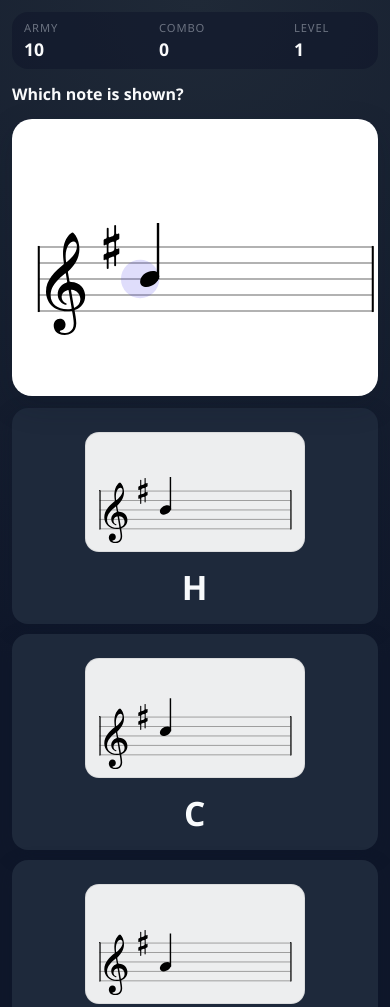
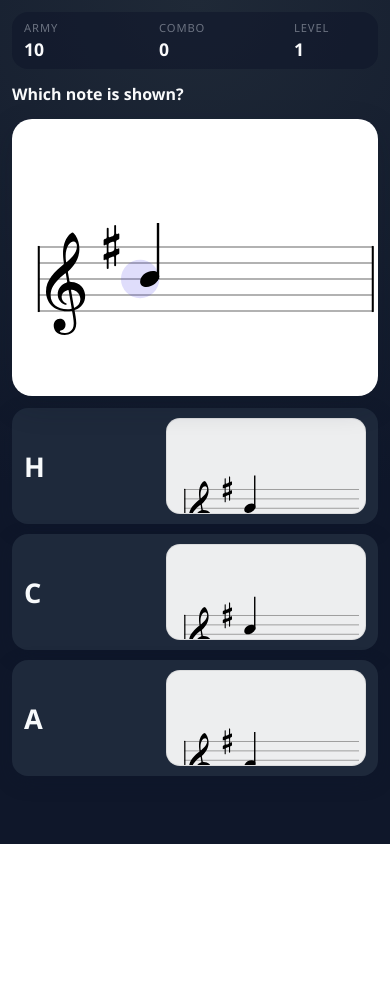
Before and after one commit to sovadn/static-web-game-codex, a website: page index.html in a window 390 px wide. Shown: the top 1007 px of the page. After the commit the page ends 844 px from the top, so only its background shows below. Drawn offline with Linux system fonts and the light colour scheme.

Commit message:
Stack answer lanes and align labels left

```diff
--- a/game.js
+++ b/game.js
@@ -420,13 +420,17 @@ function renderLaneNotation({ containerEl, clef, keySig, noteKey }) {
 
   containerEl.innerHTML = "";
   const renderer = new VF.Renderer(containerEl, VF.Renderer.Backends.SVG);
-  const width = containerEl.clientWidth || 200;
-  const height = containerEl.clientHeight || 120;
+  const width = containerEl.clientWidth || 220;
+  const height = containerEl.clientHeight || 130;
   renderer.resize(width, height);
   const context = renderer.getContext();
-  const staffWidth = Math.max(160, Math.min(width - 16, 220));
-  const staffX = Math.max(6, (width - staffWidth) / 2);
-  const staffY = 18;
+  const scale = 0.84;
+  context.scale(scale, scale);
+  const scaledWidth = width / scale;
+  const scaledHeight = height / scale;
+  const staffWidth = Math.max(180, Math.min(scaledWidth - 24, 240));
+  const staffX = Math.max(12, (scaledWidth - staffWidth) / 2);
+  const staffY = Math.max(32, (scaledHeight - 90) / 2 + 12);
   const stave = new VF.Stave(staffX, staffY, staffWidth);
   stave.addClef(clef).addKeySignature(keySig);
   stave.setContext(context).draw();
@@ -441,6 +445,7 @@ function renderLaneNotation({ containerEl, clef, keySig, noteKey }) {
   const svg = containerEl.querySelector("svg");
   if (svg) {
     svg.setAttribute("preserveAspectRatio", "xMidYMid meet");
+    svg.setAttribute("viewBox", `0 0 ${width} ${height}`);
   }
 }
 
--- a/styles.css
+++ b/styles.css
@@ -137,11 +137,12 @@ main {
   display: flex;
   flex-direction: column;
   gap: 10px;
+  width: 100%;
 }
 
 .lane {
   width: 100%;
-  padding: 16px 14px 18px;
+  padding: 14px 16px;
   border-radius: 16px;
   border: none;
   background: #1e293b;
@@ -151,24 +152,26 @@ main {
   box-shadow: 0 6px 18px rgba(15, 23, 42, 0.35);
   transition: transform 0.1s ease, background 0.2s ease;
   display: flex;
-  flex-direction: column;
+  flex-direction: row;
   align-items: center;
-  gap: 6px;
+  justify-content: space-between;
+  gap: 12px;
 }
 
 .lane-notation {
   width: 100%;
-  max-width: 240px;
-  height: 120px;
+  max-width: 260px;
+  height: 130px;
   display: flex;
   align-items: center;
   justify-content: center;
   background: rgba(255, 255, 255, 0.92);
   border-radius: 14px;
   padding: 6px;
-  margin: 10px 12px 6px 12px;
+  margin: 0;
   border: 1px solid rgba(0, 0, 0, 0.08);
   overflow: hidden;
+  order: 2;
 }
 
 .lane-notation svg {
@@ -181,6 +184,9 @@ main {
   font-size: 2rem;
   font-weight: 800;
   letter-spacing: 0.02em;
+  order: 1;
+  min-width: 56px;
+  text-align: left;
 }
 
 .lane-text-only .lane-notation {
@@ -230,12 +236,7 @@ main {
     margin: 0 auto;
   }
 
-  .lanes {
-    flex-direction: row;
-  }
-
   .lane {
-    flex: 1;
     font-size: 1.2rem;
   }
 }
@@ -257,7 +258,7 @@ main {
 
   .notation-card {
     padding: 6px 10px;
-    min-height: 260px;
+    min-height: 220px;
   }
 
   .feedback {
@@ -265,16 +266,18 @@ main {
   }
 
   .lane {
-    padding: 14px;
+    padding: 10px 12px;
+    gap: 10px;
   }
 
   .lane-notation {
-    max-width: 220px;
-    height: 120px;
+    max-width: 200px;
+    height: 96px;
+    margin: 0;
   }
 
   .lane-label {
-    font-size: 2.1rem;
+    font-size: 1.7rem;
   }
 }
 
@@ -297,7 +300,7 @@ main {
   }
 
   .notation-card {
-    min-height: 200px;
+    min-height: 190px;
   }
 
   .feedback {
@@ -310,16 +313,16 @@ main {
   }
 
   .lane {
-    padding: 12px;
-    gap: 4px;
+    padding: 8px 10px;
+    gap: 6px;
   }
 
   .lane-notation {
-    height: 88px;
-    margin: 8px 8px 4px 8px;
+    height: 80px;
+    margin: 0;
   }
 
   .lane-label {
-    font-size: 1.8rem;
+    font-size: 1.55rem;
   }
 }
```
